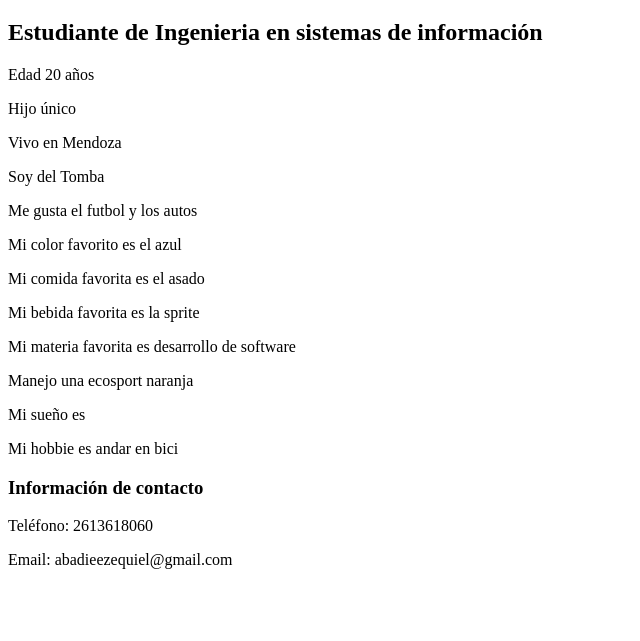
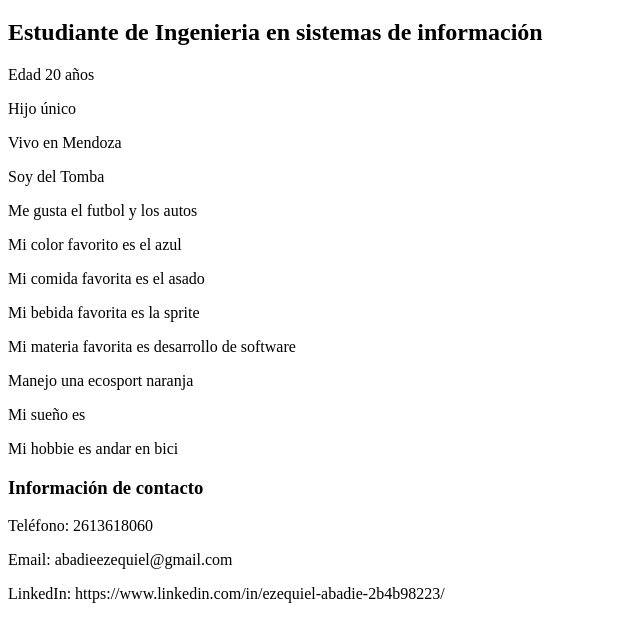
Before and after one commit to zezex04/Trabajos_HTML, a plain HTML site: page index.html in a window 1280 px wide. Shown: the part 61-702 px from the top of the page, without its empty margins (0-640 px from the left). Drawn offline with Linux system fonts and the light colour scheme.

Commit message:
Add LICENSE file and update README; include LinkedIn in contact information

```diff
--- a/index.html
+++ b/index.html
@@ -22,6 +22,7 @@
     <h3>Información de contacto </h3>
     <p>Teléfono: 2613618060</p>
     <p>Email: abadieezequiel@gmail.com
+    <p>LinkedIn: https://www.linkedin.com/in/ezequiel-abadie-2b4b98223/</p>
 
 
 
```
Also changed, not shown: 2 other files.
